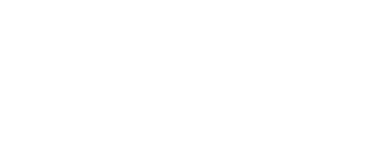
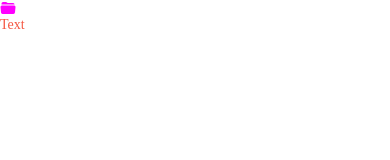
Before and after one commit to quangphatt/job_here_mobile, a React Native app: screen / in a window 390 px wide. Shown: the top 160 px of the page. Built offline with nearby package versions, Linux system fonts and the light colour scheme.

Commit message:
Component Icon

```diff
--- a/babel.config.js
+++ b/babel.config.js
@@ -9,13 +9,14 @@
           '@Assets': './src/Assets',
           '@Business': './src/Business',
           '@Components': './src/Components',
+          '@Config': './src/Config',
           '@Layout': './src/Layout',
           '@Navigation': './src/Navigation',
           '@Provider': './src/Config/Provider',
-          '@Theme': './src/Config/Theme',
-        },
-      },
+          '@Theme': './src/Config/Theme'
+        }
+      }
     ],
-    'react-native-reanimated/plugin',
-  ],
+    'react-native-reanimated/plugin'
+  ]
 };
--- /dev/null
+++ b/src/Components/Icon.js
@@ -0,0 +1,17 @@
+import React from 'react';
+import Ionicons from 'react-native-vector-icons/Ionicons';
+import theme from '@Theme';
+
+// https://oblador.github.io/react-native-vector-icons/ --> Ionicons
+
+const IonIcon = ({ name, size, color }) => {
+  return (
+    <Ionicons
+      name={name || 'football'}
+      size={size || 16}
+      color={color || theme.text_colors.secondary_text_color}
+    />
+  );
+};
+
+export default { IonIcon };
--- a/src/Components/Text.js
+++ b/src/Components/Text.js
@@ -151,5 +151,5 @@
   BodyBold,
   SubBody,
   SubBodyBold,
-  TextInput,
+  TextInput
 };
--- a/src/Components/View.js
+++ b/src/Components/View.js
@@ -31,5 +31,5 @@
   Container,
   Row,
   Col,
-  Seperator,
+  Seperator
 };
--- a/src/Components/index.js
+++ b/src/Components/index.js
@@ -1,2 +1,3 @@
+export { default as Icon } from './Icon';
 export { default as Text } from './Text';
 export { default as View } from './View';
--- a/src/Config/Theme/index.js
+++ b/src/Config/Theme/index.js
@@ -1,6 +1,6 @@
 import {
   widthPercentageToDP as wp,
-  heightPercentageToDP as hp,
+  heightPercentageToDP as hp
 } from 'react-native-responsive-screen';
 
 import { Dimensions, Platform, PixelRatio } from 'react-native';
@@ -39,7 +39,7 @@
     x_large,
     xx_large,
     xxx_large,
-    be_vietnam,
+    be_vietnam
   };
 };
 
@@ -48,20 +48,20 @@
     primary_color: '#F55742',
     white_color: '#FFFFFF',
     dark_gray_color: '#999999',
-    black_color: '#000000',
+    black_color: '#000000'
   },
   text_colors: {
     primary_text_color: '#F55742',
-    secondary_text_color: '#1D232E',
+    secondary_text_color: '#1D232E'
   },
   border_colors: {
     primary_border_color: '#EEEEEE',
-    secondary_border_color: '#CED4DA',
+    secondary_border_color: '#CED4DA'
   },
   background_colors: {
     page_background_color: '#E5E5E5',
     box_background_color: '#00B14F0D',
-    item_background_color: '#E9F7EF',
+    item_background_color: '#E9F7EF'
   },
   font_size: {
     x_small: normalize_font_size().x_small,
@@ -71,14 +71,14 @@
     x_large: normalize_font_size().x_large,
     xx_large: normalize_font_size().xx_large,
     xxx_large: normalize_font_size().xxx_large,
-    be_vietnam: normalize_font_size().be_vietnam,
+    be_vietnam: normalize_font_size().be_vietnam
   },
   size: {
     parallax_header_height: 135,
     header_height: 45,
     screen_width: wp('100%'),
-    screen_height: hp('100%'),
-  },
+    screen_height: hp('100%')
+  }
 };
 
 export default theme;
--- a/src/Layout/MainScreen.js
+++ b/src/Layout/MainScreen.js
@@ -1,8 +1,13 @@
 import React from 'react';
-import { Text, View } from '@Components';
+import { Text, View, Icon } from '@Components';
 
 const MainScreen = () => {
-  return <View.Container></View.Container>;
+  return (
+    <View.Container>
+      <Icon.IonIcon name={'folder-open'} color={'#F0f'} />
+      <Text.Body primary>Text</Text.Body>
+    </View.Container>
+  );
 };
 
 export default MainScreen;
```
Also changed, not shown: package.json (+7 -0 lines), .prettierrc.js, src/Components/Button.js (added), src/Components/Common.js (added), src/Components/Image.js (added), 7 other files (tests, documents, lock files or other folders).
